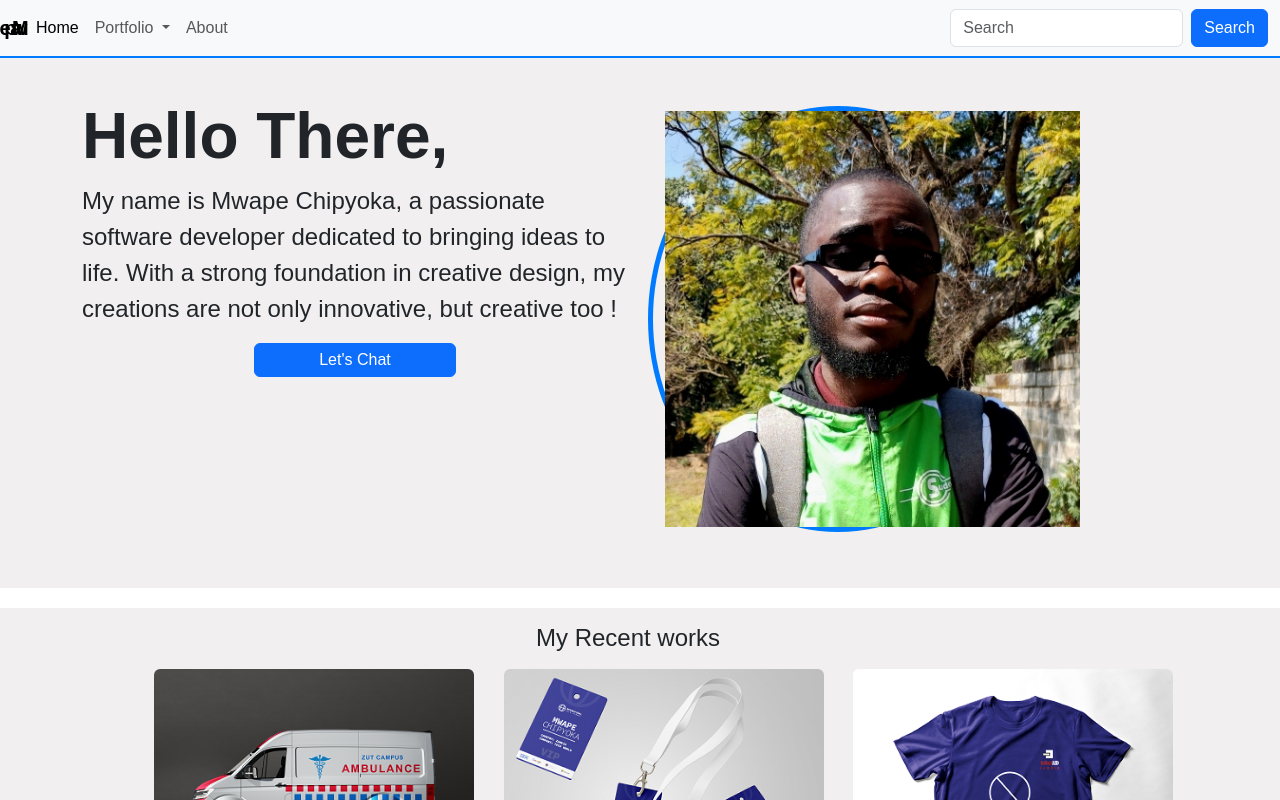
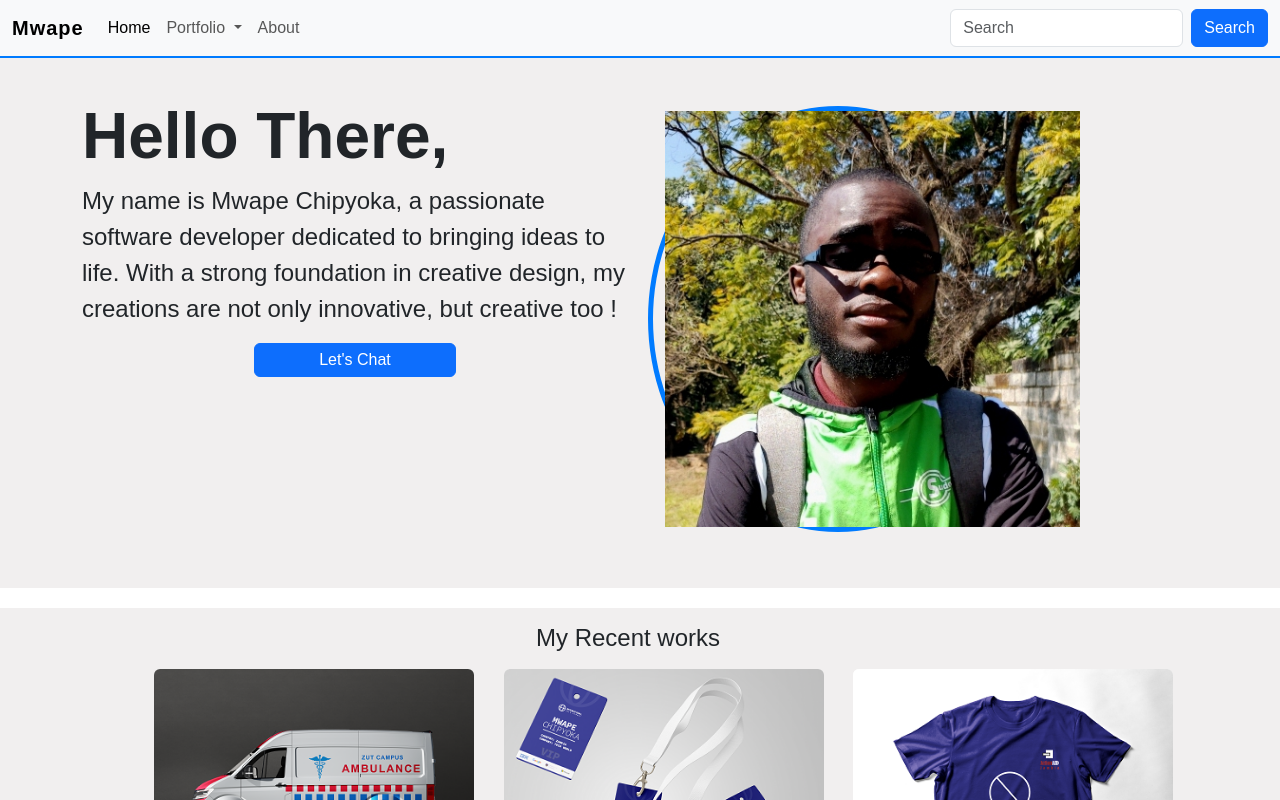
Before and after one commit to Chipyoka/MC_portfolio, a website built with Parcel: page src/index.html in a window 1280 px wide. Shown: the top 800 px of the page. Built offline with nearby package versions, Linux system fonts and the light colour scheme.

Commit message:
Entry file update

```diff
--- a/package.json
+++ b/package.json
@@ -2,7 +2,7 @@
   "name": "personal_portfolio",
   "version": "1.0.0",
   "description": "",
-  "main": "index.js",
+  "main": "main.js",
   "scripts": {
     "start": "parcel serve src/index.html --public-url / --dist-dir dist",
     "test": "echo \"Error: no test specified\" && exit 1"
--- a/src/css/style.scss
+++ b/src/css/style.scss
@@ -32,7 +32,7 @@ a.chat{
 }
 .logo{
     font-weight: 800;
-    letter-spacing: -0.85em;
+    letter-spacing: 0.05em;
 }
 //Home page
 .brands{
```
Also changed, not shown: manifest.json (added).
